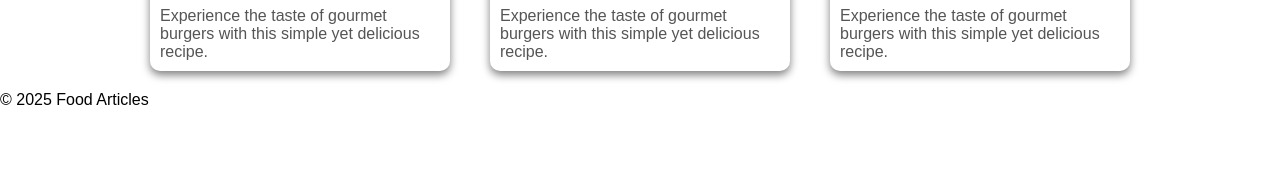
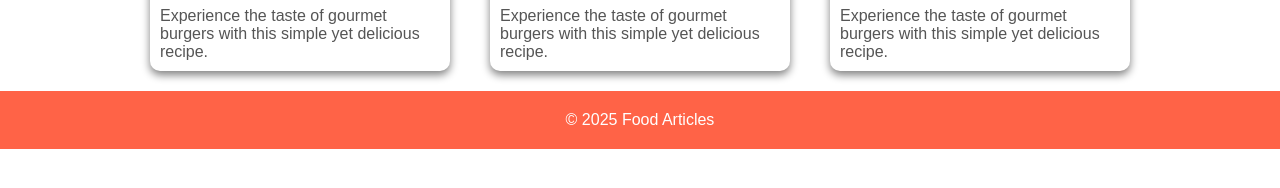
Before and after one commit to DhanushkaChandimal/Activity-Delicious-Food-App, a plain HTML site: page index.html in a window 1280 px wide. Shown: the part 342-530 px from the top of the page. Drawn offline with Linux system fonts and the light colour scheme.

Commit message:
Styled the footer

```diff
--- a/styles.css
+++ b/styles.css
@@ -50,3 +50,10 @@ main {
     color: #555;
     margin-top: 10px;
 }
+
+footer {
+    background-color: #ff6347;
+    text-align: center;
+    padding: 20px 0px;
+    color: white;
+ }
```
